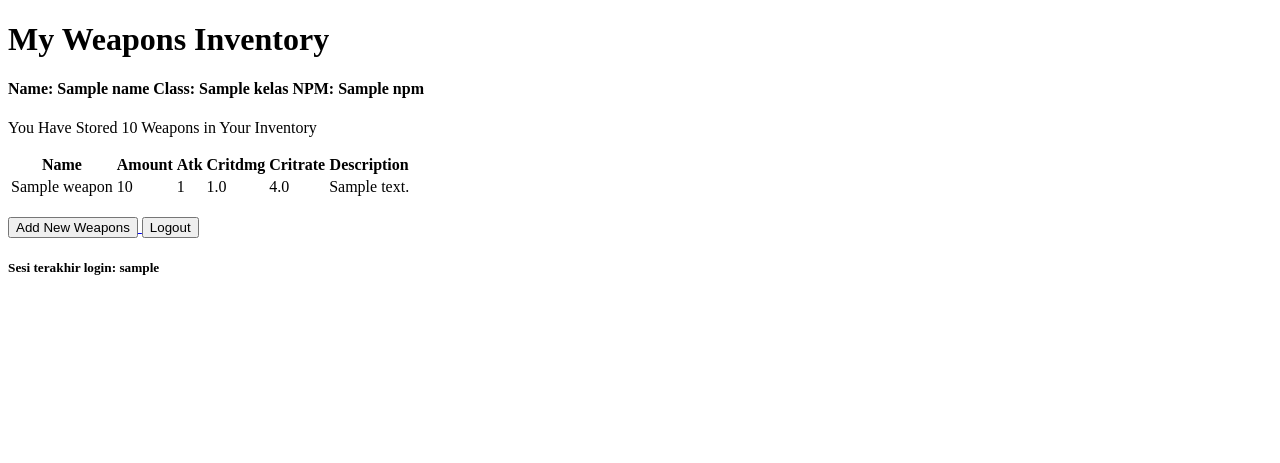
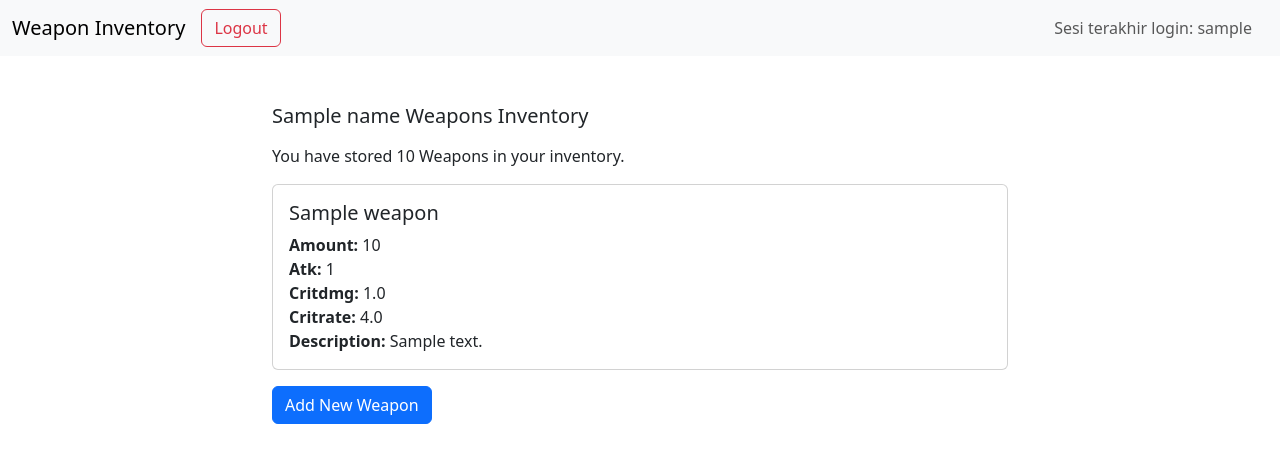
Before and after one commit to NI04Code/weapon-inventory, a Django app: template weapons/templates/weapons.html in a window 1280 px wide. Shown: the top 463 px of the page. Run offline with Django 4.2, Linux system fonts and the light colour scheme; tables that the repository leaves empty hold one stand-in row (values such as "Sample post"); the template is opened without the code that fills it: values that come from a table or form of the project are taken from there, most other values are stand-ins (such as "Sample title", 1, 10 or a date in 2020).

Commit message:
Tugas 05 done

```diff
--- a/templates/base.html
+++ b/templates/base.html
@@ -9,6 +9,21 @@
         />
         {% block meta %}
         {% endblock meta %}
+        <link
+            href="https://cdn.jsdelivr.net/npm/bootstrap@5.3.2/dist/css/bootstrap.min.css" rel="stylesheet"
+            integrity="sha384-T3c6CoIi6uLrA9TneNEoa7RxnatzjcDSCmG1MXxSR1GAsXEV/Dwwykc2MPK8M2HN" crossorigin="anonymous">
+        <script
+            src="https://code.jquery.com/jquery-3.6.0.min.js"
+            integrity="sha384-KyZXEAg3QhqLMpG8r+J4jsl5c9zdLKaUk5Ae5f5b1bw6AUn5f5v8FZJoMxm6f5cH1" crossorigin="anonymous">
+        </script>
+        <script
+            src="https://cdn.jsdelivr.net/npm/@popperjs/core@2.11.8/dist/umd/popper.min.js"
+            integrity="sha384-I7E8VVD/ismYTF4hNIPjVp/Zjvgyol6VFvRkX/vR+Vc4jQkC+hVqc2pM8ODewa9r" crossorigin="anonymous">
+        </script>
+        <script
+            src="https://cdn.jsdelivr.net/npm/bootstrap@5.3.2/dist/js/bootstrap.min.js" i
+            ntegrity="sha384-BBtl+eGJRgqQAUMxJ7pMwbEyER4l1g+O15P+16Ep7Q9Q+zqX6gSbd85u4mG4QzX+" crossorigin="anonymous">
+        </script>
     </head>
 
     <body>
--- a/weapons/templates/weapons.html
+++ b/weapons/templates/weapons.html
@@ -1,49 +1,57 @@
 {% extends 'base.html' %}
 
 {% block content %}
-    <h1>My Weapons Inventory</h1>
+    <nav class="navbar navbar-expand-lg bg-body-tertiary">
+        <div class="container-fluid">
+            <span class="navbar-brand mb-0 h1">Weapon Inventory</span>
+            <button class="navbar-toggler" type="button" data-bs-toggle="collapse" data-bs-target="#navbarSupportedContent" aria-controls="navbarSupportedContent" aria-expanded="false" aria-label="Toggle navigation">
+                <span class="navbar-toggler-icon"></span>
+            </button>
+            <div class="collapse navbar-collapse" id="navbarNav">
+                <ul class="navbar-nav me-auto mb-2 mb-lg-0">
+                    <li class="nav-item">
+                        <a href="{% url 'weapons:logout' %}">
+                            <button class="btn btn-outline-danger my-2 my-sm-0" type="button" id="logoutButton">Logout</button>
+                        </a>
+                    </li>
+                </ul>
+            </div>
+            <span class="navbar-text me-3">
+                Sesi terakhir login: {{ last_login }}
+            </span>
+        </div>
+    </nav>
 
-    <h4>Name: {{name}} Class: {{kelas}} NPM: {{npm}}</h4>
 
-    <p>You Have Stored {{weapons_total}} Weapons in Your Inventory</p>
-    <table>
-        <tr>
-            <th>Name</th>
-            <th>Amount</th>
-            <th>Atk</th>
-            <th>Critdmg</th>
-            <th>Critrate</th>
-            <th>Description</th>
-        </tr>
 
-        {% comment %} Berikut cara memperlihatkan data weapons di bawah baris ini {% endcomment %}
 
-        {% for weapon in weapons %}
-            <tr>
-                <td>{{weapon.name}}</td>
-                <td>{{weapon.amount}}</td>
-                <td>{{weapon.atk}}</td>
-                <td>{{weapon.critdmg}}</td>
-                <td>{{weapon.critrate}}</td>
-                <td>{{weapon.description}}</td>
-            </tr>
-        {% endfor %}
-    </table>
+    <div class="container mt-5">
+        <div class="row justify-content-center">
+            <div class="col-md-8">
+                <h5 class="mb-3">{{name}} Weapons Inventory</h5>
+                <p>You have stored {{ weapons_total }} Weapons in your inventory.</p>
 
-    <br />
+                {% for weapon in weapons %}
+                <div class="card mb-3">
+                    <div class="card-body">
+                        <h5 class="card-title">{{ weapon.name }}</h5>
+                        <p class="card-text">
+                            <strong>Amount:</strong> {{ weapon.amount }}<br>
+                            <strong>Atk:</strong> {{ weapon.atk }}<br>
+                            <strong>Critdmg:</strong> {{ weapon.critdmg }}<br>
+                            <strong>Critrate:</strong> {{ weapon.critrate }}<br>
+                            <strong>Description:</strong> {{ weapon.description }}
+                        </p>
+                    </div>
+                </div>
+                {% endfor %}
 
-    <a href="{% url 'weapons:add_weapons' %}">
-        <button>
-            Add New Weapons
-        </button>
-    </a>
+                <a href="{% url 'weapons:add_weapons' %}" class="btn btn-primary">Add New Weapon</a>
+            </div>
+        </div>
+    </div>
 
-    <a href="{% url 'weapons:logout' %}">
-        <button>
-            Logout
-        </button>
-    </a>
 
-    <h5>Sesi terakhir login: {{ last_login }}</h5>
+
 
 {% endblock content %}
--- a/weapons/views.py
+++ b/weapons/views.py
@@ -37,6 +37,8 @@ def add_weapons(request):
 
     context = {'form': form}
     return render(request, "add_weapons.html", context)
+
+
 
 def register(request):
     form = UserCreationForm()
```
Also changed, not shown: weapons/templates/add_weapons.html (+13 -7 lines), weapons/templates/login.html (+29 -33 lines), weapons/templates/register.html (+15 -11 lines), README.md.
